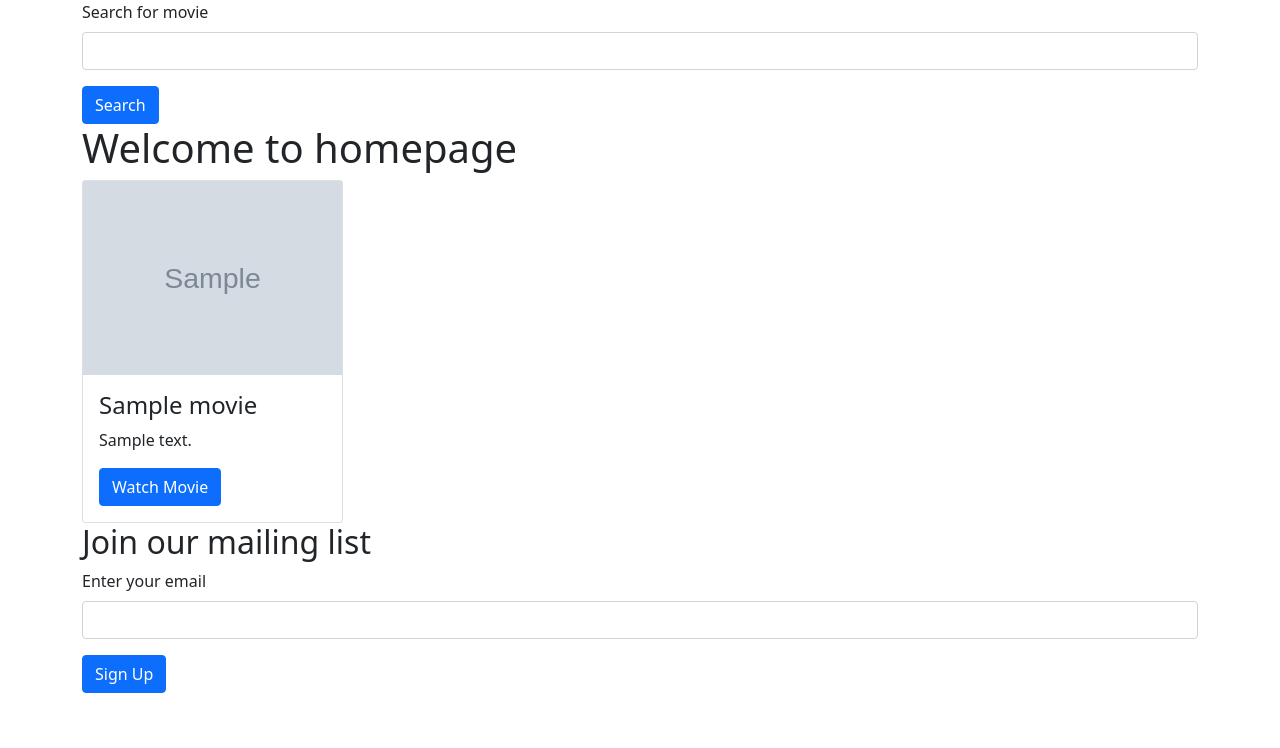
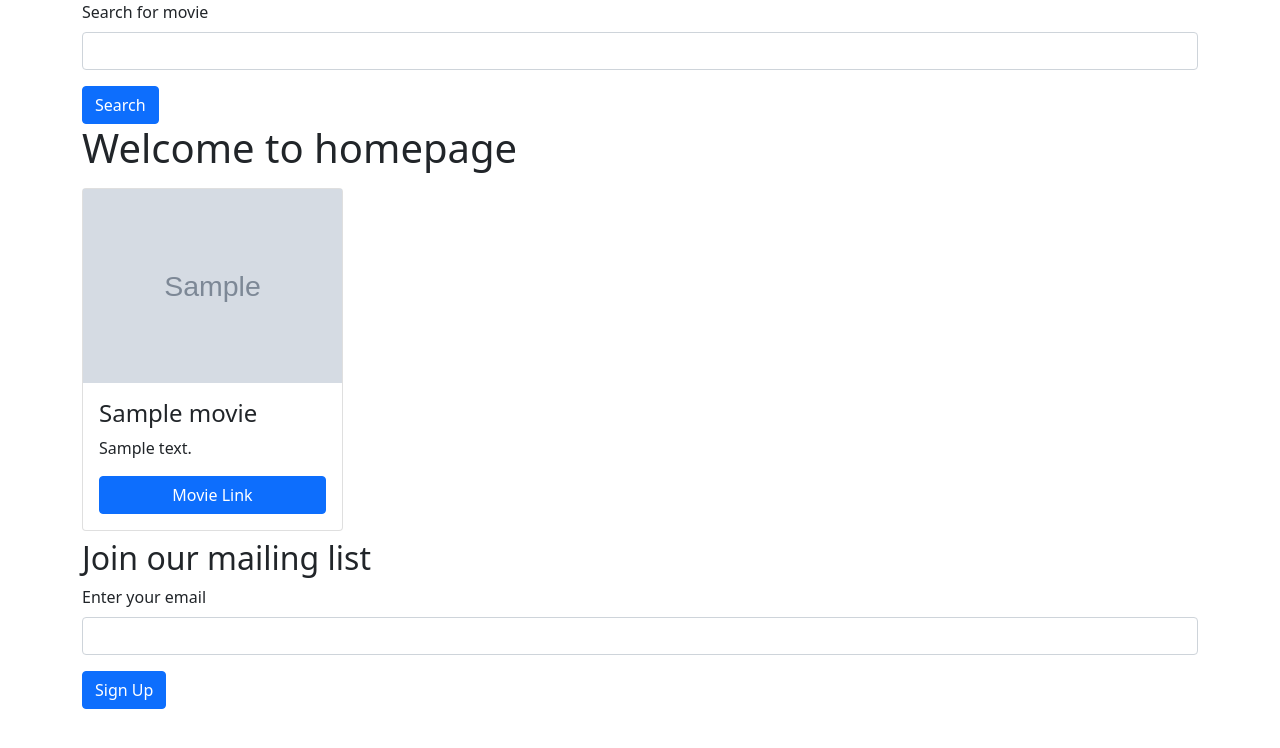
Before and after one commit to paulnyabaro/moviereviews, a Django app: page / in a window 1280 px wide. Shown: the top 748 px of the page. Run offline with Django 4.2, Linux system fonts and the light colour scheme; tables that the repository leaves empty hold one stand-in row (values such as "Sample post"); grey boxes marked "Sample" are stand-in pictures; parts of the project's set-up code (start-up, migrations or seed data) failed here and were passed over.

```diff
--- a/movie/templates/home.html
+++ b/movie/templates/home.html
@@ -18,7 +18,7 @@
 
         <div class="row">
             {% for movie in movies %}
-            <div class="col-md-3">
+            <div class="col-md-3 my-2">
                 <div class="card">
                     <div class="card-image">
                         <img src="{{ movie.image.url }}" width="100%" alt="">
@@ -27,7 +27,7 @@
                         <h4 class="card-title">{{ movie.title }}</h4>
                         <p>{{ movie.description }}</p>
                         {% if movie.url %}
-                        <a href="{{ movie.url }}" class="btn btn-primary">Watch Movie</a>
+                        <a href="{{ movie.url }}" class="btn btn-primary w-100">Movie Link</a>
                     </div>
                     {% endif %}
                 </div>
```
